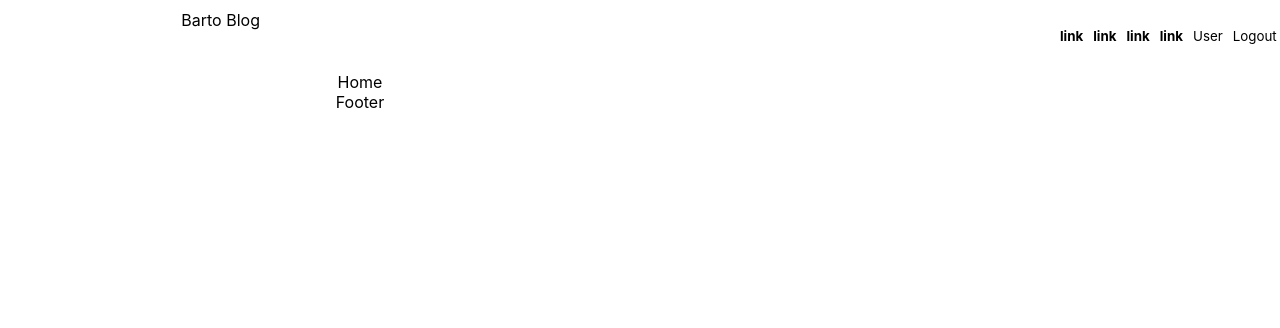
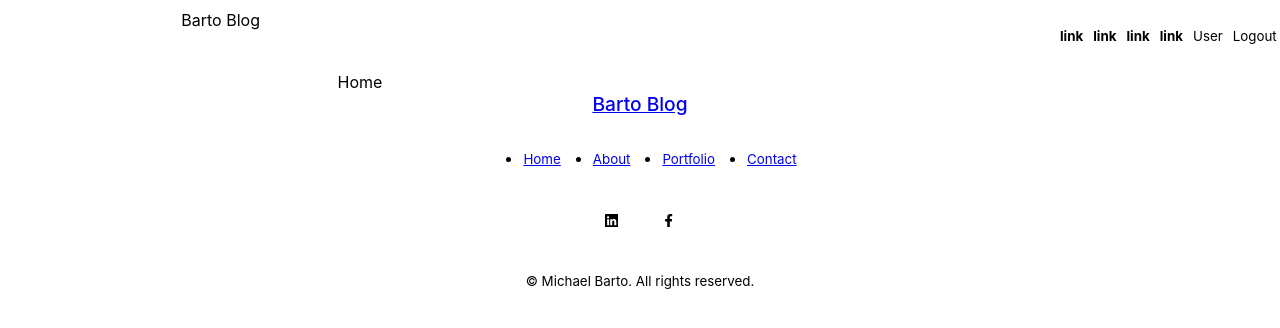
Before and after one commit to mbarto202/blog-website, a React (Create React App) app: page / in a window 1280 px wide. Shown: the top 328 px of the page. Built offline with nearby package versions, Linux system fonts and the light colour scheme.

Commit message:
created footer

```diff
--- a/package.json
+++ b/package.json
@@ -8,6 +8,7 @@
     "@testing-library/user-event": "^13.5.0",
     "react": "^18.2.0",
     "react-dom": "^18.2.0",
+    "react-icons": "^4.10.1",
     "react-router-dom": "^6.11.1",
     "react-scripts": "5.0.1",
     "web-vitals": "^2.1.4"
--- a/src/components/Footer.jsx
+++ b/src/components/Footer.jsx
@@ -1,9 +1,29 @@
 import React from 'react'
 import './footer.css'
+import {FaFacebookF} from 'react-icons/fa'
+import {BsLinkedin} from 'react-icons/bs'
 
 const Footer = () => {
   return (
-    <div className='footer'>Footer</div>
+    <div className='footer'>
+      <a href="#" className='footerLogo'>Barto Blog</a>
+
+      <ul className='permalinks'>
+        <li><a href='#'>Home</a></li>
+        <li><a href='#about'>About</a></li>
+        <li><a href='#portfolio'>Portfolio</a></li>
+        <li><a href='#contact'>Contact</a></li>
+      </ul>
+
+      <div className="footerSocials">
+        <a href="https://linkedin.com"><BsLinkedin/></a>
+        <a href="https://facebook.com"><FaFacebookF/></a>
+      </div>
+
+      <div className="footerCopyright">
+        <small>&copy; Michael Barto. All rights reserved.</small>
+      </div>
+    </div>
   )
 }
 
--- a/src/components/footer.css
+++ b/src/components/footer.css
@@ -1,5 +1,56 @@
-.footer{
+footer {
+    background: var(--color-primary);
+    padding: 3rem 0;
+    text-align: center;
+    font-size: 0.9rem;
+    margin-top: 7rem;
+}
+
+footer a {
+    color: var(--color-bg);
+}
+
+.footerLogo {
+    font-size: 1.2rem;
+    font-weight: 500;
+    margin-bottom: 2rem;
     display: flex;
-    width: 720px;
+    justify-content: center;
+
+}
+
+.permalinks {
+    display: flex;
+    flex-wrap: wrap;
+    justify-content: center;
+    gap: 2rem;
+    margin: 0 auto 2rem;
+}
+
+.footerSocials {
+    display: flex;
+    justify-content: center;
+    gap: 1rem;
+    margin-bottom: 2rem;
+}
+
+.footerSocials a {
+    background: var(--color-bg);
+    color: var(--color-white);
+    padding: 0.8rem;
+    border-radius: 0.7rem;
+    display: flex;
+    border: 1px solid transparent;
+}
+
+.footerSocials a:hover {
+    background: white;
+    color: black;
+}
+
+.footerCopyright {
+    margin-bottom: 4rem;
+    color: var(--color-bg);
+    display: flex;
     justify-content: center;
 }
--- a/src/components/navbar.css
+++ b/src/components/navbar.css
@@ -28,5 +28,4 @@
 .write:hover {
     color: black;
     background-color: white;
-
 }
```
Also changed, not shown: 1 other file (tests, documents, lock files or other folders).
